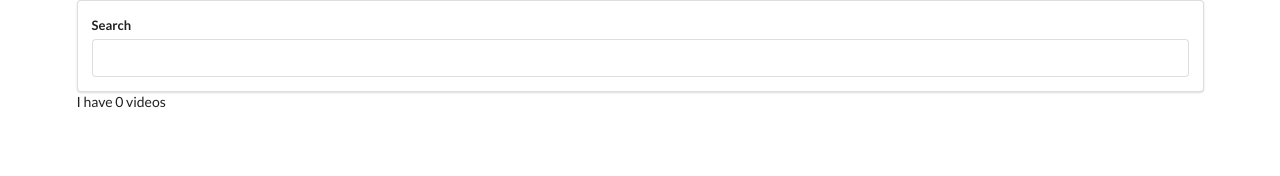
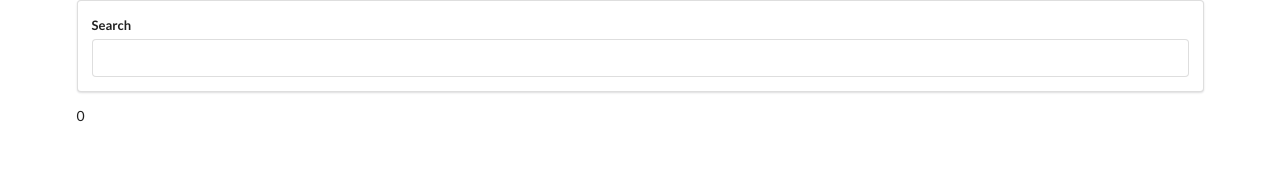
Before and after one commit to blakerscott/React-Youtube-Client, a React (Create React App) app: page / in a window 1280 px wide. Shown: the top 176 px of the page. Built offline with nearby package versions, Linux system fonts and the light colour scheme.

Commit message:
pass list of videos from the app component to the VideoList component

```diff
--- a/src/components/App.js
+++ b/src/components/App.js
@@ -1,6 +1,7 @@
 import React from 'react';
 import SearchBar from './SearchBar';
 import youtube from '../apis/youtube';
+import VideoList from './VideoList';
 
 class App extends React.Component {
   state = { videos: [] };
@@ -19,7 +20,7 @@
     return (
       <div className="ui container">
         <SearchBar onTermSubmit={this.onTermSubmit} />
-        I have {this.state.videos.length} videos
+        <VideoList videos={this.state.videos}/>
       </div>
     );
   }
--- a/src/components/VideoList.js
+++ b/src/components/VideoList.js
@@ -1,7 +1,7 @@
 import React from 'react';
 
 const VideoList = (props) => {
-  return <div>VideoList</div>;
+  return <div>{props.videos.length}</div>;
 };
 
 export default VideoList;
```
